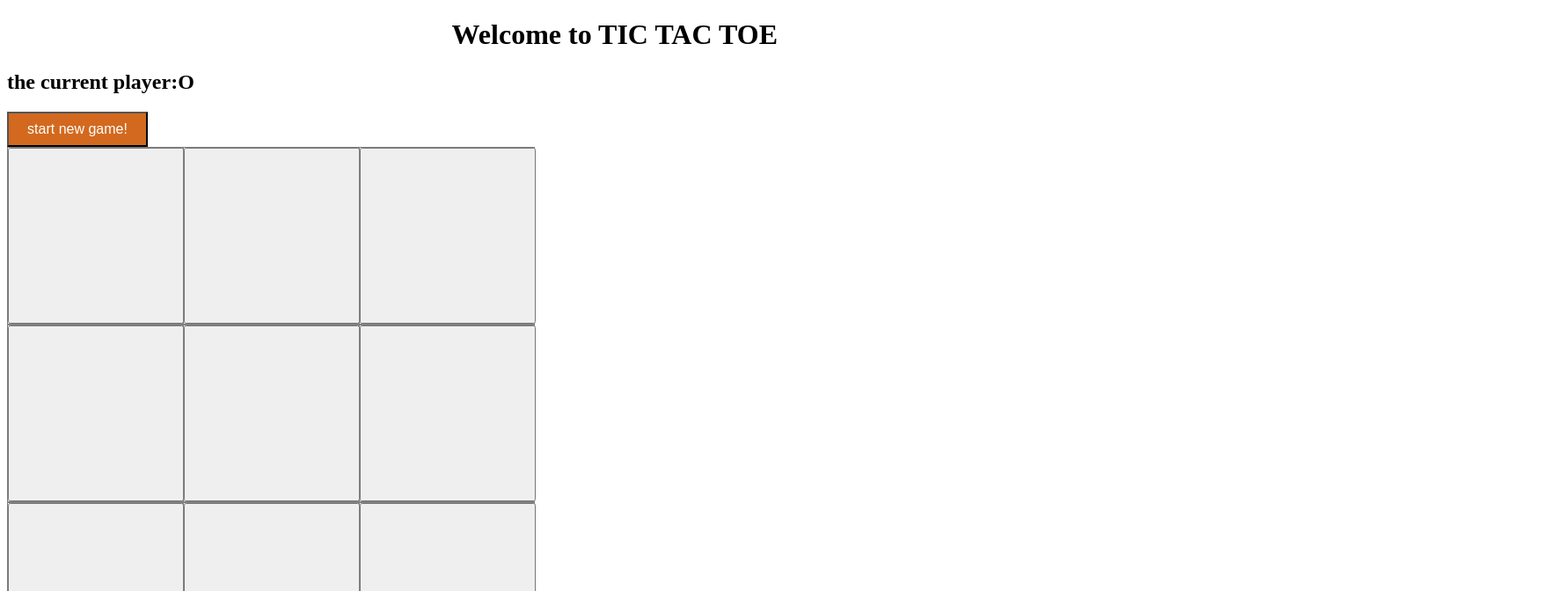
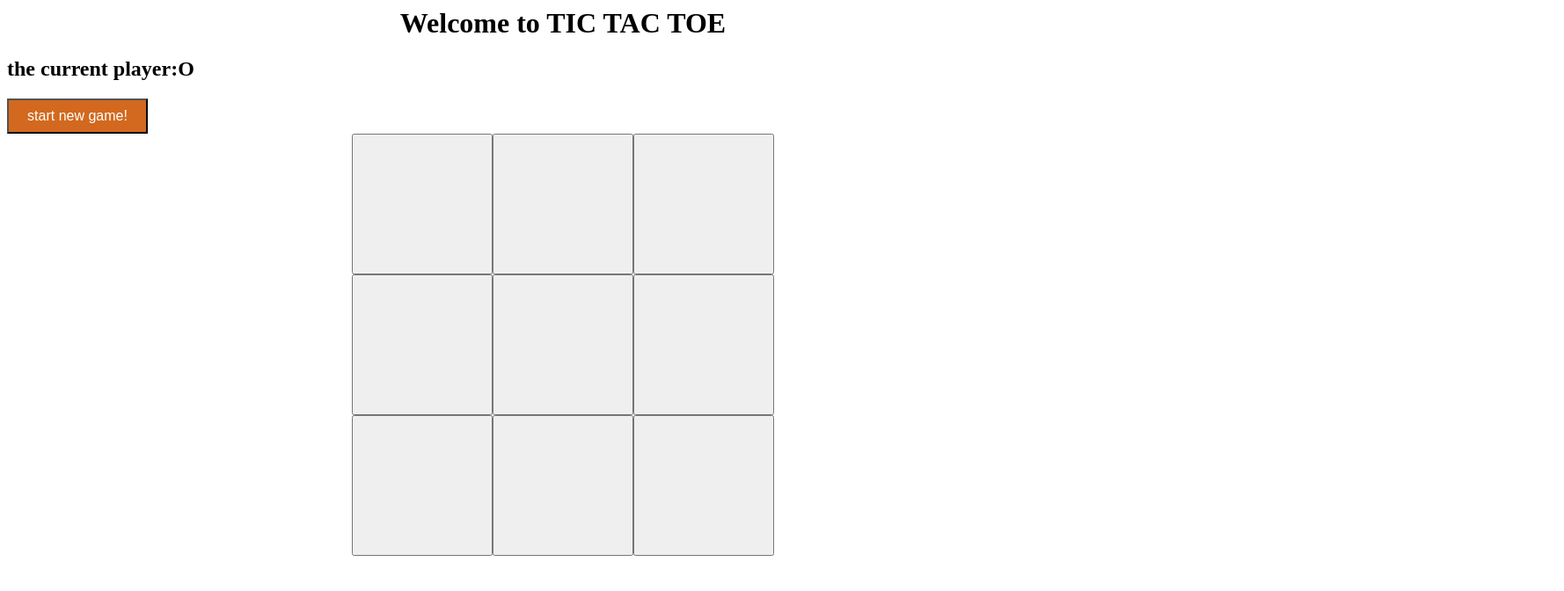
Before and after one commit to SamL1n/Tic-Tac-Toe, an Angular app: page / in a window 1280 px wide. Shown: the top 672 px of the page at 88% size, 1778 px wide, since content can reach past the window. Built offline with nearby package versions, Linux system fonts and the light colour scheme.

Commit message:
center grid and title

```diff
--- a/src/app/component/board/board.component.css
+++ b/src/app/component/board/board.component.css
@@ -1,17 +1,16 @@
 main {
     display: grid;
-    grid-template-columns: 200px 200px 200px;
-    grid-gap: 0px;
+    grid-template-columns: 160px 160px 160px;
+    justify-content: center;
 }
 
 app-square {
-    border: 1px gray solid;
-    height: 200px;
+    height: 160px;
 }
 
 #main-title{
-    position: relative;
-    left: 40%;
+    margin: auto;
+    width:fit-content;
 }
 
 #restart{
@@ -20,8 +19,15 @@ app-square {
     color: #ffffff;
     font-size: medium;
     background-color: chocolate;
+
 }
 
-.main-area{
-    padding-top: 100px;
+.player-x > button{
+    background-color: hotpink;
+
 }
+
+.player-o > button{
+    background-color: green;
+    color: green;
+}
--- a/src/app/component/board/board.component.html
+++ b/src/app/component/board/board.component.html
@@ -4,10 +4,10 @@
 
 <h2>the current player:{{player}}</h2>
 <button id="restart" (click)="newGame()">start new game!</button>
-<h2 *ngIf="winner">winner:{{winner}}</h2>
+<h2 *ngIf="winner">winner:{{winner}}! Congratulation!</h2>
 <div>
     <main>
-        <app-square *ngFor="let square of squares; let i = index" [value]="square" (click)="makeMove(i)">
+        <app-square *ngFor="let square of squares; let i = index" [value]="square" [ngClass]="{'player-x':square == 'X','player-o':square== 'O'}" (click)="makeMove(i)">
 
         </app-square>
     </main>
--- a/src/app/component/board/board.component.ts
+++ b/src/app/component/board/board.component.ts
@@ -27,6 +27,7 @@ export class BoardComponent implements OnInit {
   }
 
   makeMove(idx: number) {
+    if (this.winner) return;
     if (!this.squares[idx]) {
       this.squares.splice(idx, 1, this.player);
       this.xIsNext = !this.xIsNext;
--- a/src/app/component/square/square.component.css
+++ b/src/app/component/square/square.component.css
@@ -1,6 +1,6 @@
 button{
-    width: 200px;
-    height: 200px;
+    width: 160px;
+    height: 160px;
     font-size: 140px;
 }
 
```
